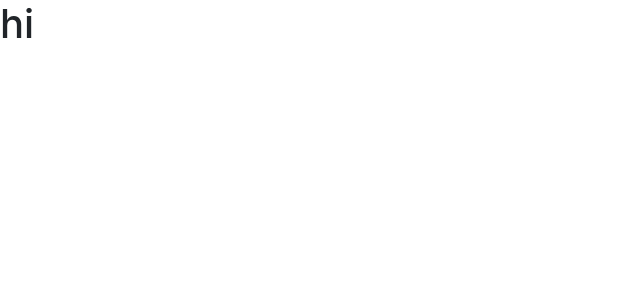
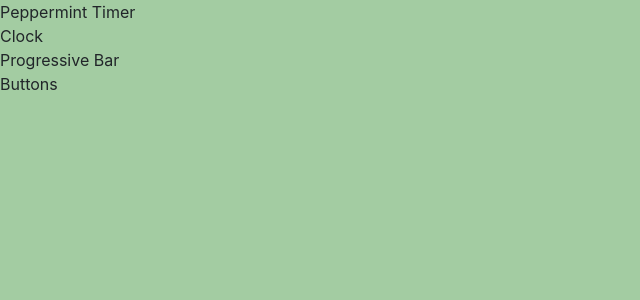
Before and after one commit to peppermintc/peppermint-timer, a React (Create React App) app: page / in a window 1280 px wide. Shown: the top 300 px of the page, without its empty margins (0-640 px from the left). Built offline with nearby package versions, Linux system fonts and the light colour scheme.

Commit message:
feat: implement frame of app

```diff
--- a/src/app.css
+++ b/src/app.css
@@ -1,38 +1,4 @@
 .App {
-  text-align: center;
+  background-color: rgb(163, 204, 162);
+  height: 100vh;
 }
-
-.App-logo {
-  height: 40vmin;
-  pointer-events: none;
-}
-
-@media (prefers-reduced-motion: no-preference) {
-  .App-logo {
-    animation: App-logo-spin infinite 20s linear;
-  }
-}
-
-.App-header {
-  background-color: #282c34;
-  min-height: 100vh;
-  display: flex;
-  flex-direction: column;
-  align-items: center;
-  justify-content: center;
-  font-size: calc(10px + 2vmin);
-  color: white;
-}
-
-.App-link {
-  color: #61dafb;
-}
-
-@keyframes App-logo-spin {
-  from {
-    transform: rotate(0deg);
-  }
-  to {
-    transform: rotate(360deg);
-  }
-}
--- a/src/app.jsx
+++ b/src/app.jsx
@@ -1,9 +1,14 @@
-import React from 'react';
-import './app.css';
+import React from "react";
+import "./app.css";
+import Header from "./components/header/header";
+import TimerContainer from "./components/TimerContainer/timer_container";
 
 function App() {
   return (
-    <h1>hi</h1>
+    <div className="App">
+      <Header />
+      <TimerContainer />
+    </div>
   );
 }
 
--- /dev/null
+++ b/src/components/TimerContainer/timer_container.jsx
@@ -0,0 +1,11 @@
+import React from "react";
+
+const TimerContainer = (props) => (
+  <div className="timer_container">
+    <div>Clock</div>
+    <div>Progressive Bar</div>
+    <div>Buttons</div>
+  </div>
+);
+
+export default TimerContainer;
--- /dev/null
+++ b/src/components/header/header.jsx
@@ -0,0 +1,5 @@
+import React from "react";
+
+const Header = (props) => <header className="title">Peppermint Timer</header>;
+
+export default Header;
```
Also changed, not shown: src/components/TimerContainer/timer_container.module.css (added), src/components/header/header.module.css (added).
